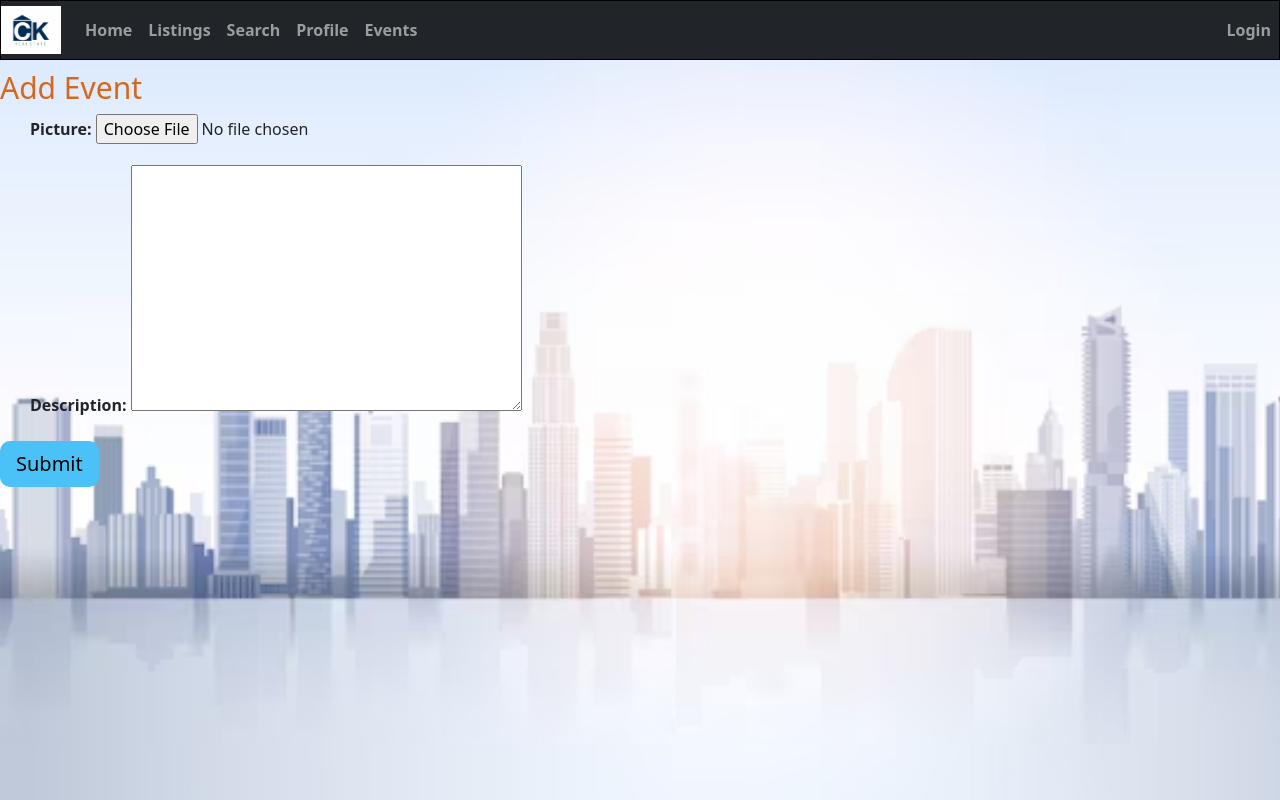
After one commit to MansiKamthan/MSD-Project, a Django app: page /add_event/ in a window 1280 px wide. The commit adds this page. Run offline with Django 3.2, Linux system fonts and the light colour scheme; some libraries are stand-ins or nearby versions.

Commit message:
events model and add event functionality
Event model is created and add event functionality is added.

```diff
--- a/home/admin.py
+++ b/home/admin.py
@@ -1,5 +1,6 @@
 from django.contrib import admin
-from .models import PropertyType, PropertyNeighborhood, PropertyPricerange, Property, PropertyImage, Search, Profile
+from .models import PropertyType, PropertyNeighborhood, PropertyPricerange, Property, PropertyImage, Search, Profile,\
+    Event
 
 admin.site.register(PropertyType)
 admin.site.register(PropertyNeighborhood)
@@ -8,3 +9,4 @@ admin.site.register(Property)
 admin.site.register(PropertyImage)
 admin.site.register(Search)
 admin.site.register(Profile)
+admin.site.register(Event)
--- a/home/forms.py
+++ b/home/forms.py
@@ -1,6 +1,6 @@
 from django import forms
 from django.contrib.auth.models import User
-from .models import Property
+from .models import Property, Event
 
 
 class RegistrationForm(forms.ModelForm):
@@ -25,7 +25,16 @@ class RegistrationForm(forms.ModelForm):
             user.save()
         return user
 
+
 class PropertyForm(forms.ModelForm):
     class Meta:
         model = Property
-        fields = ['name', 'description', 'address', 'bedrooms', 'bathrooms', 'square_feet', 'price', 'featured_property', 'property_image_main', 'property_image_1', 'property_image_2', 'property_image_3', 'property_type', 'property_neighborhood', 'property_type_price_range']
+        fields = ['name', 'description', 'address', 'bedrooms', 'bathrooms', 'square_feet', 'price',
+                  'featured_property', 'property_image_main', 'property_image_1', 'property_image_2',
+                  'property_image_3', 'property_type', 'property_neighborhood', 'property_type_price_range']
+
+
+class EventForm(forms.ModelForm):
+    class Meta:
+        model = Event
+        fields = ['picture', 'description']
--- a/home/models.py
+++ b/home/models.py
@@ -9,12 +9,14 @@ class PropertyType(models.Model):
     def __str__(self):
         return str(self.property_type_name)
 
+
 class PropertyNeighborhood(models.Model):
     id = models.AutoField(primary_key=True)
     property_neighborhood_name = models.CharField(max_length=255)
 
     def __str__(self):
         return str(self.property_neighborhood_name)
+
 
 class PropertyPricerange(models.Model):
     id = models.AutoField(primary_key=True)
@@ -23,9 +25,9 @@ class PropertyPricerange(models.Model):
     def __str__(self):
         return str(self.property_price_range_name)
 
+
 class Property(models.Model):
-
-    STATUS_CHOICES =(
+    STATUS_CHOICES = (
         ('available', 'AVAILABLE'),
         ('pending', 'PENDING'),
         ('sold', 'SOLD'),
@@ -76,7 +78,7 @@ class Profile(models.Model):
     address = models.TextField(max_length=50)
 
 
-class Search(models.Model) :
+class Search(models.Model):
     id = models.AutoField(primary_key=True)
     date = models.DateTimeField(default=timezone.now)
     property_type = models.ForeignKey(PropertyType, on_delete=models.SET_NULL, null=True)
@@ -85,3 +87,8 @@ class Search(models.Model) :
 
     def __str__(self):
         return str(self.id)
+
+
+class Event(models.Model):
+    picture = models.ImageField(upload_to='media/property_images/%Y/%m/%d/', blank=True)
+    description = models.TextField(max_length=500)
--- a/home/urls.py
+++ b/home/urls.py
@@ -13,6 +13,7 @@ urlpatterns = [
     path('logout/', logout_view, name='logout'),
     path('register/', register_view, name='register'),
     path('event/', event_view, name='event'),
+    path('add_event/', views.add_event, name='add_event'),
     path('profile/', profile_view, name='profile'),
     path('profile/enquire/', enquire_view, name='enquire'),
     path('listings/', listing_view, name='listings'),
--- a/home/views.py
+++ b/home/views.py
@@ -1,8 +1,9 @@
 from django.shortcuts import render, redirect, get_object_or_404
 from django.contrib import messages
 from django.contrib.auth import authenticate, login, logout
-from .models import Property, PropertyImage, PropertyType, PropertyNeighborhood, PropertyPricerange, Search, Profile
-from .forms import RegistrationForm, PropertyForm
+from .models import Property, PropertyImage, PropertyType, PropertyNeighborhood, PropertyPricerange, Search, Profile, \
+    Event
+from .forms import RegistrationForm, PropertyForm, EventForm
 from django.urls import reverse
 import os
 from django.utils import timezone
@@ -57,8 +58,21 @@ def home_view(request):
     return render(request, 'home.html', context)
 
 
+def add_event(request):
+    if request.method == 'POST':
+        form = EventForm(request.POST, request.FILES)
+        if form.is_valid():
+            form.save()
+            return redirect('home:event')
+    else:
+        form = EventForm()
+    return render(request, 'add_event.html', {'form': form})
+
+
 def event_view(request):
-    return render(request, 'event.html')
+    events = Event.objects.all()
+    context = {'events': events}
+    return render(request, 'event.html', context)
 
 
 def profile_view(request):
--- /dev/null
+++ b/templates/add_event.html
@@ -0,0 +1,28 @@
+{% extends 'base.html' %}
+{% load static %}
+{% block content %}
+<html lang="en">
+<head>
+  <meta charset="UTF-8">
+  <title>Add Event</title>
+  <style>
+    label {
+      font-weight: bold;
+        padding-left: 30px;
+        padding-top: 2px;
+    }
+    h1{
+        font-size: 30px;
+    }
+  </style>
+</head>
+<body>
+  <h1>Add Event</h1>
+  <form method="POST" enctype="multipart/form-data" class="my-form">
+    {% csrf_token %}
+    {{ form.as_p }}
+    <input class="btn btn-lg btn-viewDetails" type="submit" value="Submit">
+  </form>
+</body>
+</html>
+{% endblock %}
--- a/templates/base.html
+++ b/templates/base.html
@@ -47,6 +47,11 @@
                     <li><a class="nav-link" href="{% url 'home:add_property' %}">Add Property</a>
                      </li>
                 {% endif %}
+
+                {% if user.is_authenticated %}
+                    <li><a class="nav-link" href="{% url 'home:add_event' %}">Add Event</a>
+                     </li>
+                {% endif %}
             </ul>
 
 
```
Also changed, not shown: templates/event.html (+5 -14 lines), media/media/property_images/2023/05/09/doggy.jpeg (added), media/media/property_images/2023/05/09/run.jpeg (added), media/media/property_images/2023/05/09/tomas.jpeg (added).
